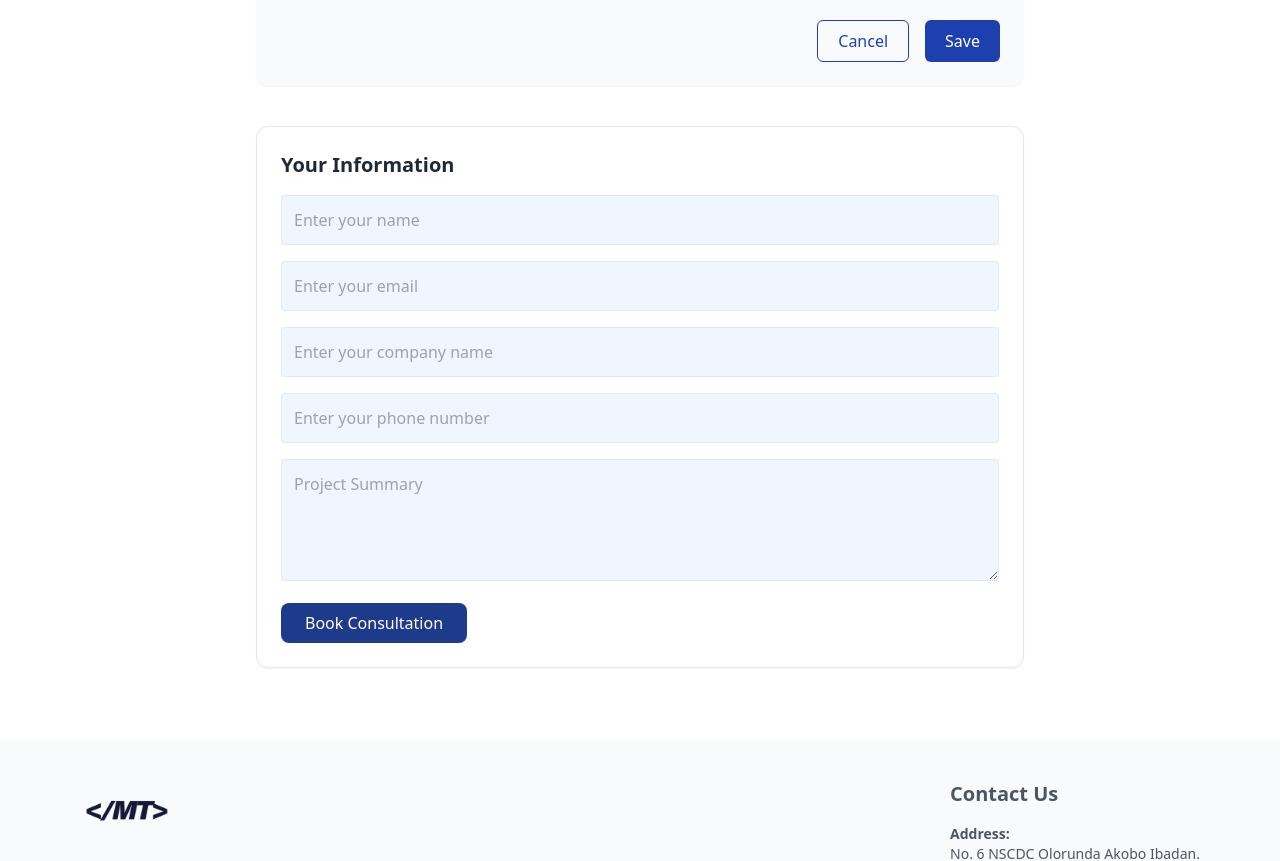
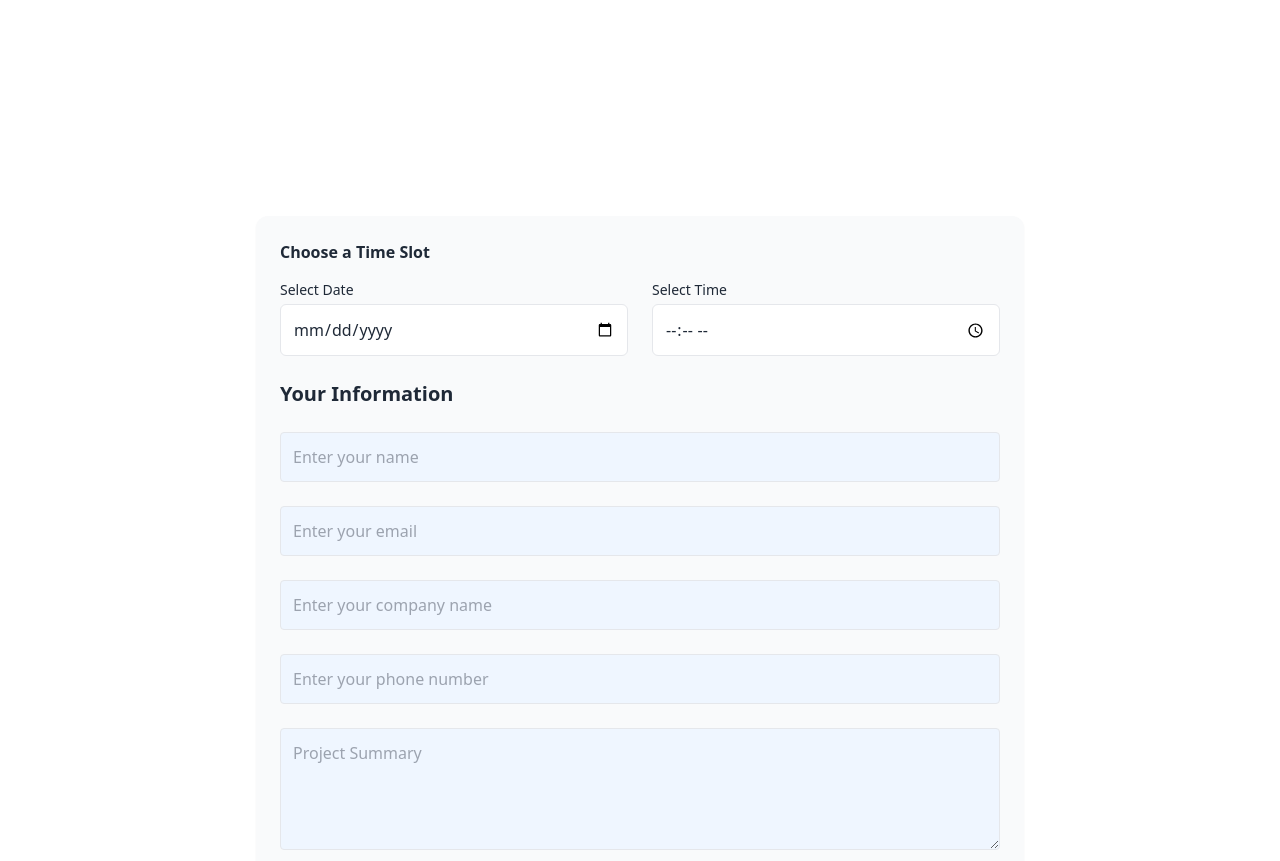
Before and after one commit to dazzycode/masterclasstech, a React (Create React App) app: page /consultation in a window 1280 px wide. Shown: the part 1080-1941 px from the top of the page. Built offline with nearby package versions, Linux system fonts and the light colour scheme; what tailwind-clip-path would draw is missing.

Commit message:
Integrate booking form with success modal popup after booking

```diff
--- a/package.json
+++ b/package.json
@@ -7,6 +7,7 @@
     "@testing-library/jest-dom": "^6.6.3",
     "@testing-library/react": "^16.3.0",
     "@testing-library/user-event": "^13.5.0",
+    "axios": "^1.11.0",
     "framer-motion": "^12.23.6",
     "react": "^19.1.0",
     "react-dom": "^19.1.0",
--- a/src/pages/ConsultationPage.jsx
+++ b/src/pages/ConsultationPage.jsx
@@ -1,4 +1,4 @@
-import React, { useState } from "react";
+import React, { useState, useEffect } from "react";
 import { HiMenu, HiX } from "react-icons/hi";
 import {
     FaCheckCircle,
@@ -14,7 +14,7 @@ import { Link, useLocation } from "react-router-dom";
 import { FaLaptopCode } from "react-icons/fa";
 import { MdPhoneIphone } from "react-icons/md";
 import { FaPalette } from "react-icons/fa";
-
+import axios from "axios";
 
 export default function ConsultationPage() {
   const [menuOpen, setMenuOpen] = useState(false);
@@ -27,8 +27,73 @@ export default function ConsultationPage() {
     { name: "TERMS AND PRIVACY", path: "/privacy" },
   ];
  const [selectedService, setSelectedService] = useState(null);
+
+ const [showSuccess, setShowSuccess] = useState(false);
+
+
   const [date, setDate] = useState("");
   const [time, setTime] = useState("");
+  const [minDate, setMinDate] = useState("");
+  const [minTime, setMinTime] = useState("");
+  const [formData, setFormData] = useState({
+    name: "",
+    email: "",
+    companyName: "",
+    phoneNumber: "",
+    projectSummary: ""
+  });
+
+  useEffect(() => {
+    // Set today's date as min date
+    const today = new Date();
+    const yyyy = today.getFullYear();
+    const mm = String(today.getMonth() + 1).padStart(2, "0");
+    const dd = String(today.getDate()).padStart(2, "0");
+    setMinDate(`${yyyy}-${mm}-${dd}`);
+
+    // Set minimum time: current time + 3 hours
+    const future = new Date(today.getTime() + 3 * 60 * 60 * 1000);
+    const hh = String(future.getHours()).padStart(2, "0");
+    const mins = String(future.getMinutes()).padStart(2, "0");
+    setMinTime(`${hh}:${mins}`);
+  }, []);
+
+  const handleChange = (e) => {
+    setFormData({ ...formData, [e.target.name]: e.target.value });
+  };
+
+  const handleSubmit = async (e) => {
+    e.preventDefault();
+    try {
+      // Create user first
+      const userRes = await axios.post("https://booking-apps-zv0v.onrender.com/api/users", formData);
+      const userId = userRes.data._id;
+
+      // Then create booking
+      await axios.post("https://booking-apps-zv0v.onrender.com/api/bookings", {
+        userId,
+        date,
+        time,
+        notes: formData.projectSummary
+      });
+
+      alert("✅ Booking successful!");
+      // Reset form
+      setFormData({
+        name: "",
+        email: "",
+        companyName: "",
+        phoneNumber: "",
+        projectSummary: ""
+      });
+      setDate("");
+      setTime("");
+    } catch (error) {
+      console.error("Booking failed:", error);
+      alert("❌ Booking failed. Please try again.");
+    }
+  };
+
 
 
 const services = [
@@ -307,92 +372,110 @@ const services = [
       </button>
     </div>
   ))}
-</div>
+</div></div>
 
       {/* Time Slot */}
+
+
     <div className="bg-gray-50 p-6 rounded-xl shadow-sm max-w-3xl mx-auto mb-10">
-  <h3 className="text-xl font-semibold mb-4">Choose a Time Slot</h3>
-
+      <h4 className="font-semibold mb-4">Choose a Time Slot</h4>
       <div className="flex flex-col md:flex-row items-start gap-6">
-    {/* Date Picker */}
         <div className="w-full md:w-1/2">
           <label className="block text-sm font-medium mb-1">Select Date</label>
           <input
             type="date"
             className="w-full border p-3 rounded-md"
+            min={minDate}
             value={date}
             onChange={(e) => setDate(e.target.value)}
+            required
           />
         </div>
-
-    {/* Time Picker */}
         <div className="w-full md:w-1/2">
           <label className="block text-sm font-medium mb-1">Select Time</label>
           <input
             type="time"
             className="w-full border p-3 rounded-md"
+            min={minTime}
             value={time}
             onChange={(e) => setTime(e.target.value)}
+            required
           />
         </div>
       </div>
 
-  {/* Action Buttons */}
-  <div className="flex justify-end gap-4 mt-6">
-    <button
-      className="px-5 py-2 rounded-md border border-blue-800 text-blue-800 hover:bg-blue-800  hover:text-white transition"
-    >
-      Cancel
-    </button>
-    <button
-      className="px-5 py-2 rounded-md bg-blue-800 text-white hover:bg-[#001040] transition"
-    >
-      Save
-    </button>
-  </div>
-</div>
-
-
-      {/* User Info */}
-      <div className="max-w-3xl mx-auto bg-white rounded-xl p-6 border shadow-sm">
-        <h3 className="text-xl font-semibold mb-4">Your Information</h3>
-        <form className="space-y-4">
+      <form onSubmit={handleSubmit} className="space-y-6 mt-6">
+        <h3 className="text-xl font-semibold">Your Information</h3>
         <input
           type="text"
+          name="name"
           placeholder="Enter your name"
+          value={formData.name}
+          onChange={handleChange}
+          required
           className="w-full border rounded p-3 bg-blue-50 focus:outline-none"
         />
         <input
           type="email"
+          name="email"
           placeholder="Enter your email"
+          value={formData.email}
+          onChange={handleChange}
+          required
           className="w-full border rounded p-3 bg-blue-50 focus:outline-none"
         />
         <input
           type="text"
+          name="companyName"
           placeholder="Enter your company name"
+          value={formData.companyName}
+          onChange={handleChange}
           className="w-full border rounded p-3 bg-blue-50 focus:outline-none"
         />
         <input
           type="tel"
+          name="phoneNumber"
           placeholder="Enter your phone number"
+          value={formData.phoneNumber}
+          onChange={handleChange}
+          required
           className="w-full border rounded p-3 bg-blue-50 focus:outline-none"
         />
         <textarea
+          name="projectSummary"
           rows="4"
           placeholder="Project Summary"
+          value={formData.projectSummary}
+          onChange={handleChange}
           className="w-full border rounded p-3 bg-blue-50 focus:outline-none"
         />
        <button
   type="submit"
-            className="bg-blue-900 text-white py-2 px-6 rounded-lg mt-2
-hover:bg-blue-800"
+  className="bg-blue-900 text-white py-2 px-6 rounded-lg hover:bg-blue-400"
+  onClick={() => {
+
+    setShowSuccess(true);
+  }}
 >
   Book Consultation
 </button>
+{showSuccess && (
+  <div className="fixed inset-0 bg-black/50 flex items-center justify-center z-50">
+    <div className="bg-white p-6 rounded-xl shadow-xl text-center">
+      <h2 className="text-xl font-semibold text-green-600 mb-2">Booking Successful!</h2>
+      <p className="text-gray-700 mb-4">Your consultation has been booked.</p>
+      <button
+        onClick={() => setShowSuccess(false)}
+        className="bg-blue-800 text-white py-2 px-4 rounded hover:bg-blue-900"
+      >
+        Close
+      </button>
+    </div>
+  </div>
+)}
+
       </form>
     </div>
-    </div>
-
  </div>
 
       {/* Footer */}
--- a/src/pages/LandinPage.jsx
+++ b/src/pages/LandinPage.jsx
@@ -5,7 +5,7 @@ import { FaArrowLeft, FaArrowRight, FaCheck, FaFacebook, FaFacebookF, FaHandMidd
 import { FaChevronDown } from "react-icons/fa";
 import { Link, useLocation } from "react-router-dom";
 import { Swiper, SwiperSlide } from "swiper/react";
-import { Navigation, Pagination, Autoplay } from "swiper/modules";
+import { Pagination, Autoplay } from "swiper/modules";
 import "swiper/css";
 import "swiper/css/navigation";
 import "swiper/css/pagination";
```
Also changed, not shown: 1 other file (tests, documents, lock files or other folders). Lines whose indentation alone changed are shown as unchanged.
